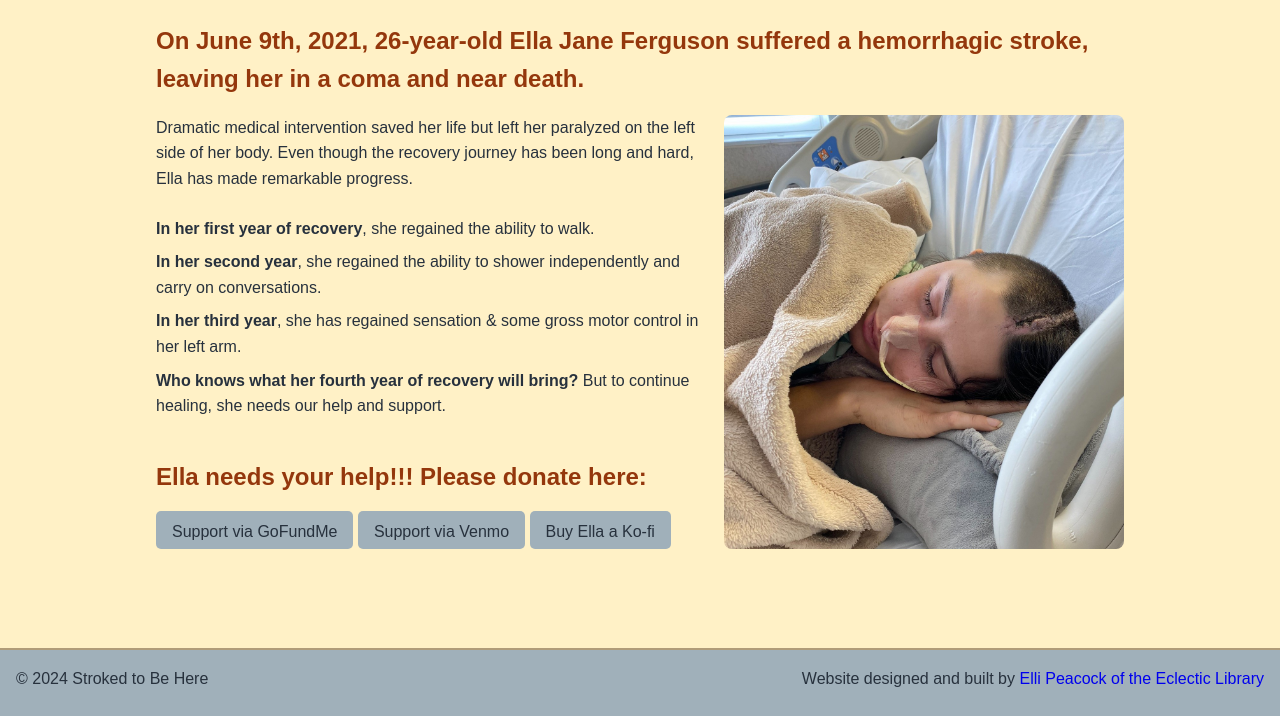
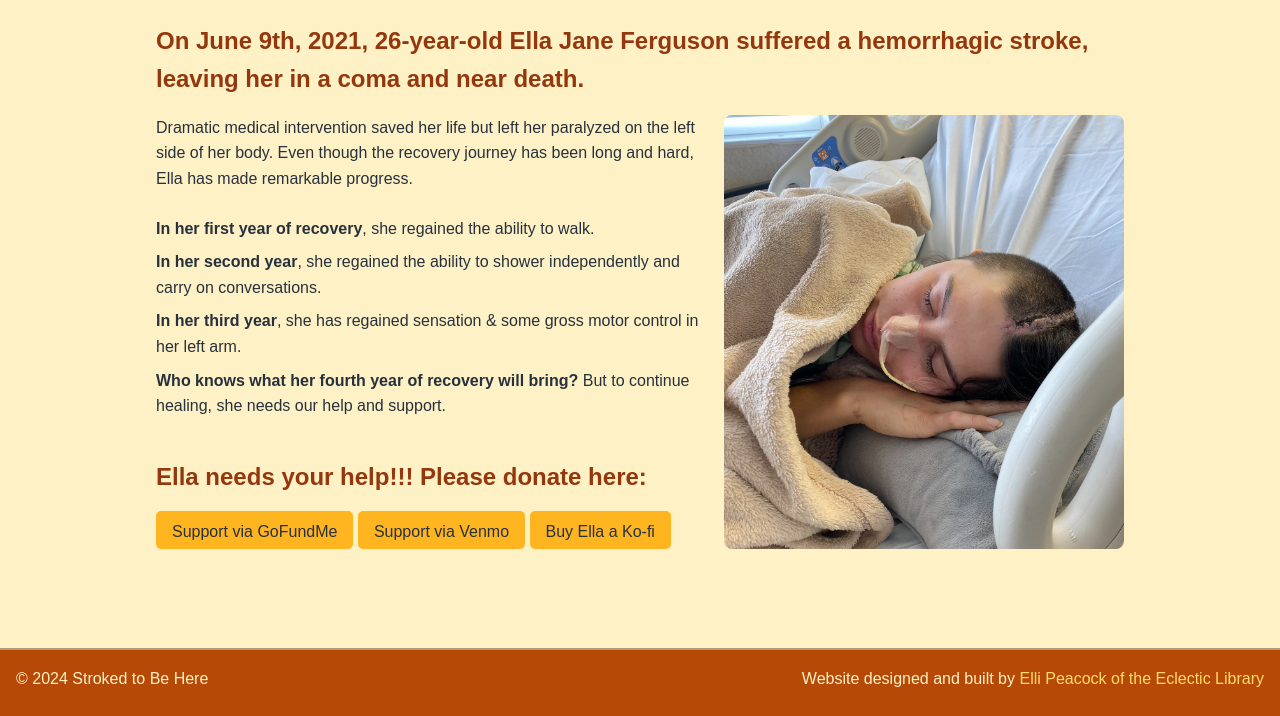
Before and after one commit to Stroked-To-Be-Here/Stroked-To-Be-Here.github.io, an Eleventy site: page src/index.njk in a window 1280 px wide. Shown: the part 84-800 px from the top of the page. Built offline with nearby package versions, Linux system fonts and the light colour scheme; Eleventy itself is replaced by a stand-in of ours; files that its build step writes are made by us from their sources; a web font is replaced by a local one; what eleventy-google-fonts would draw is missing.

Commit message:
Make button and footer colors match everything

```diff
--- a/docs/styles.css
+++ b/docs/styles.css
@@ -103,7 +103,7 @@ nav a:hover {
 .button {
     display: inline-block;
     padding: 0.5em 1em;
-    background-color: #a0b0ba;
+    background-color: var(--brand-yellow-400);
     color: #27313D;
     border-radius: 5px;
     text-decoration: none;
@@ -119,8 +119,13 @@ nav a:hover {
 footer {
     text-align: center;
     padding: 16px;
-    background: #A0B0BA;
+    background: var(--brand-yellow-700);
     border-top: 2px solid #B09C79;
+    color: var(--brand-yellow-100);
+}
+
+footer a {
+    color: var(--brand-yellow-200);
 }
 
 footer .p {
--- a/src/styles.css
+++ b/src/styles.css
@@ -103,7 +103,7 @@ nav a:hover {
 .button {
     display: inline-block;
     padding: 0.5em 1em;
-    background-color: #a0b0ba;
+    background-color: var(--brand-yellow-400);
     color: #27313D;
     border-radius: 5px;
     text-decoration: none;
@@ -119,8 +119,13 @@ nav a:hover {
 footer {
     text-align: center;
     padding: 16px;
-    background: #A0B0BA;
+    background: var(--brand-yellow-700);
     border-top: 2px solid #B09C79;
+    color: var(--brand-yellow-100);
+}
+
+footer a {
+    color: var(--brand-yellow-200);
 }
 
 footer .p {
```
Also changed, not shown: docs/expenses/index.html (+3 -3 lines).
